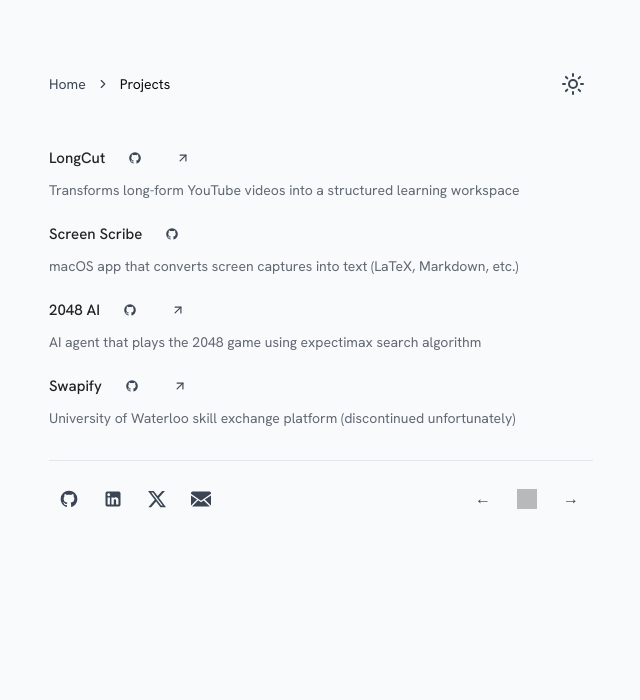
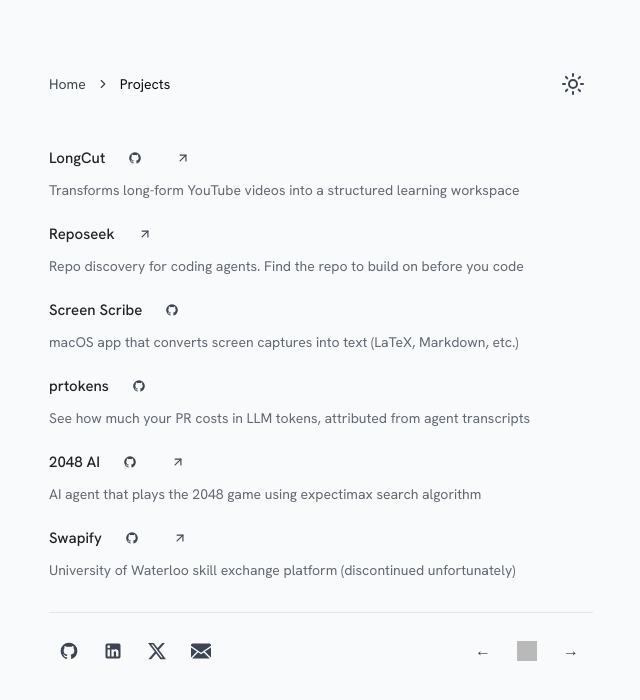
Before and after one commit to SamuelZ12/personal-website, a Next.js app: page /projects in a window 1280 px wide. Shown: the top 700 px of the page, without its empty margins (319-959 px from the left). Built offline with nearby package versions, Linux system fonts and the light colour scheme; grey boxes are pictures that could not be loaded.

Commit message:
Update project list

```diff
--- a/src/config.tsx
+++ b/src/config.tsx
@@ -70,10 +70,22 @@
             github: 'https://github.com/SamuelZ12/longcut'
         },
         {
+            name: 'Reposeek',
+            description: 'Repo discovery for coding agents. Find the repo to build on before you code',
+            url: 'https://reposeek.ai',
+            featured: true
+        },
+        {
             name: 'Screen Scribe',
             description: 'macOS app that converts screen captures into text (LaTeX, Markdown, etc.)',
-            featured: true,
+            featured: false,
             github: 'https://github.com/samuelz12/screen-scribe'
+        },
+        {
+            name: 'prtokens',
+            description: 'See how much your PR costs in LLM tokens, attributed from agent transcripts',
+            featured: false,
+            github: 'https://github.com/SamuelZ12/prtokens'
         },
         {
             name: '2048 AI',
```
